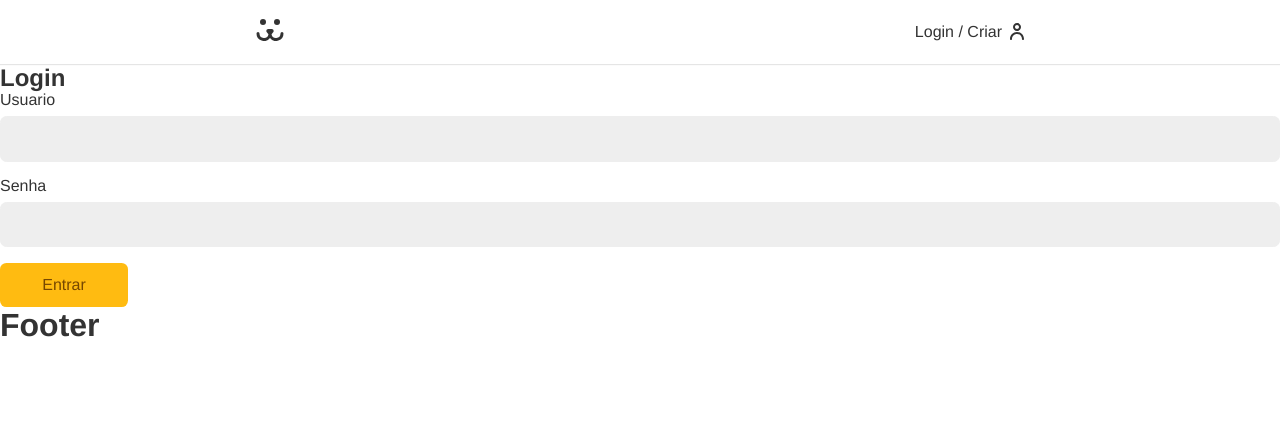
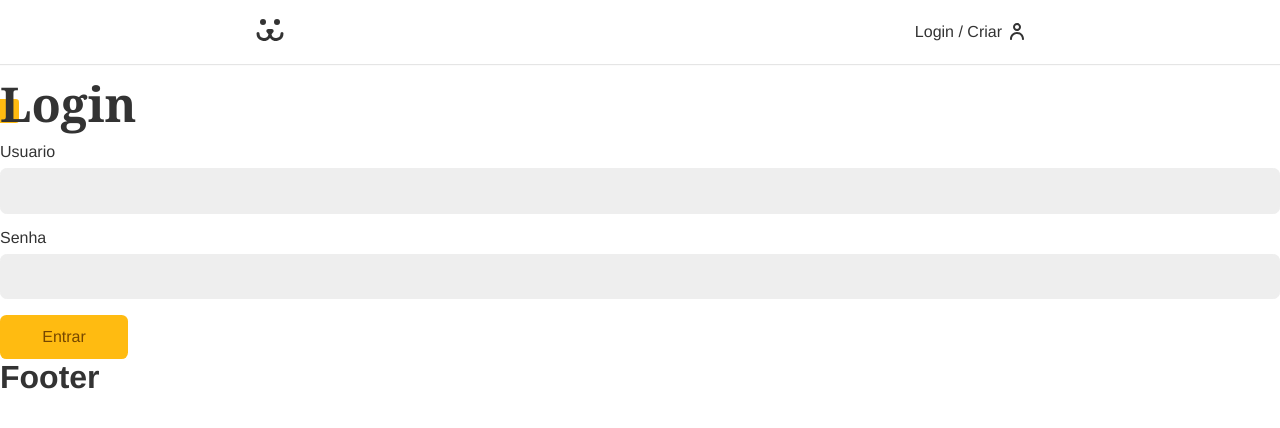
Before and after one commit to AlvesPHGA/social-dogs, a React (Vite) app: page /login in a window 1280 px wide. Shown: the top 428 px of the page. Built offline with nearby package versions, Linux system fonts and the light colour scheme.

Commit message:
created a new component to h1 with name Title and updated some docs

```diff
--- /dev/null
+++ b/src/Components/Global/Title.jsx
@@ -0,0 +1,23 @@
+import styled from 'styled-components';
+
+export const Title = styled.h1`
+   font-family: var(--type-second);
+   line-height: 1;
+   font-size: 3rem;
+   margin: 1rem 0;
+   position: relative;
+   z-index: 1;
+
+   &::after {
+      content: '';
+      display: block;
+      width: 1.5rem;
+      height: 1.5rem;
+      background: #fb1;
+      position: absolute;
+      bottom: 5px;
+      left: -5px;
+      border-radius: 0.2rem;
+      z-index: -1;
+   }
+`;
--- a/src/Pages/Login/LoginForm/LoginForm.jsx
+++ b/src/Pages/Login/LoginForm/LoginForm.jsx
@@ -1,6 +1,7 @@
 import React from 'react';
 import Button from '../../../Components/Form/Button/Button';
 import Input from '../../../Components/Form/Input/Input';
+import { Title } from '../../../Components/Global/Title';
 import useForm from '../../../Hooks/useForm';
 import { AnimaLeft } from '../../../Styles/Styles.style';
 import { UserContext } from '../../../UserContext';
@@ -20,7 +21,7 @@ const LoginForm = () => {
 
    return (
       <AnimaLeft>
-         <h1>Login</h1>
+         <Title>Login</Title>
 
          <form onSubmit={handleSubmit}>
             <Input legend="Usuario" type="text" name="userName" {...username} />
--- a/src/Styles/GlobalStyle.style.jsx
+++ b/src/Styles/GlobalStyle.style.jsx
@@ -1,6 +1,8 @@
 import { createGlobalStyle } from 'styled-components';
 
 export const GlobalStyle = createGlobalStyle`
+   @import url('https://fonts.googleapis.com/css2?family=Spectral:wght@700&display=swap');
+
    *{
       margin: 0;
       padding: 0;
```
